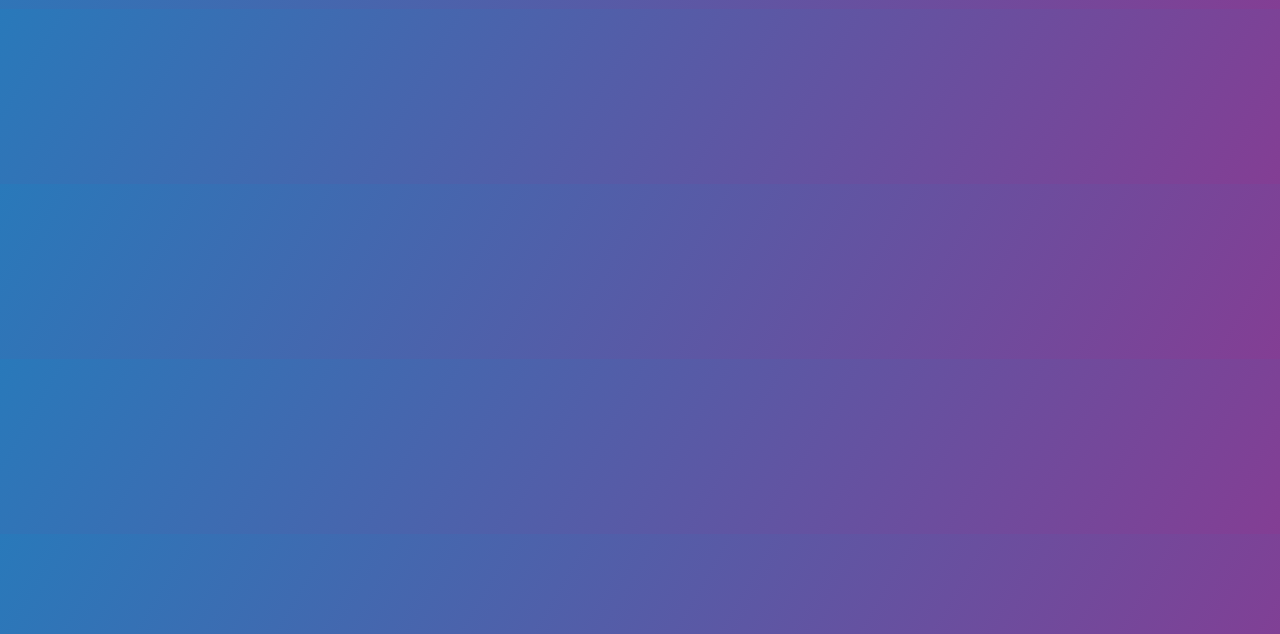
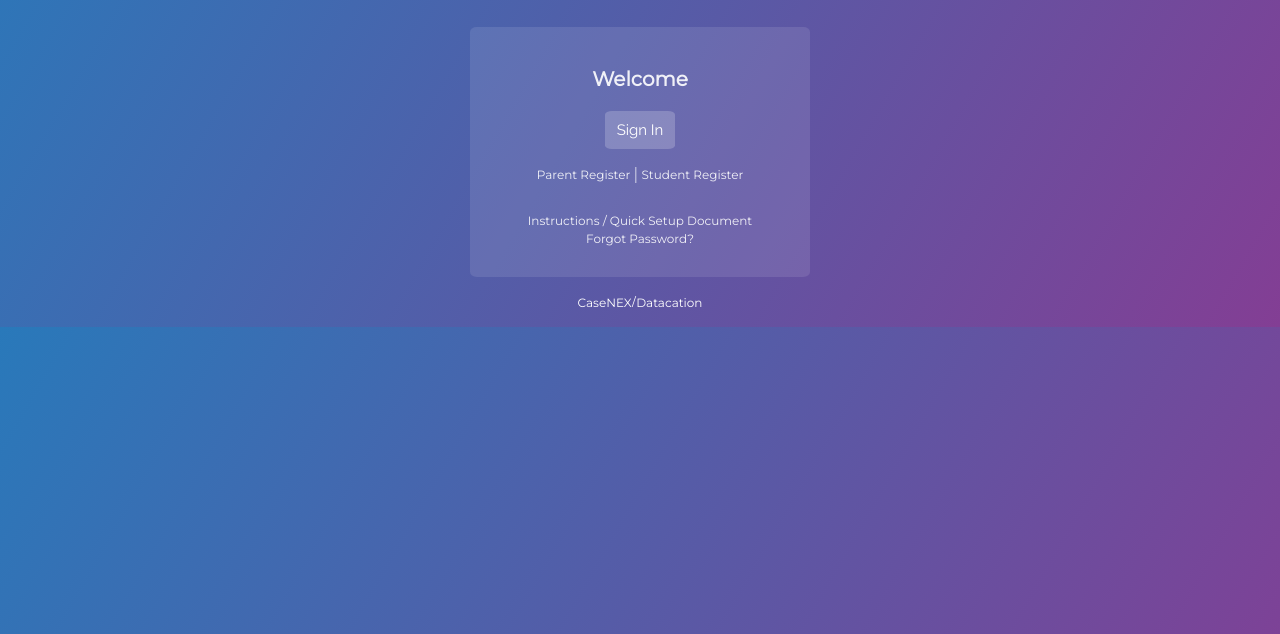
Before and after one commit to DavidZ1284/pupilpath-copycat-website, a plain HTML site: page index.html in a window 1280 px wide. Shown: the part 166-800 px from the top of the page. Drawn offline with Linux system fonts and the light colour scheme.

Commit message:
finish login box and links to smaller headings

```diff
--- a/index.html
+++ b/index.html
@@ -6,11 +6,25 @@
   <link rel="stylesheet" href="style.css" type="text/css">
   <link href="https://fonts.googleapis.com/css?family=Roboto&display=swap" rel="stylesheet">
   <link href="https://fonts.googleapis.com/css?family=Montserrat&display=swap" rel="stylesheet">
+  <link href="https://fonts.googleapis.com/css?family=Raleway&display=swap" rel="stylesheet">
   </head>
   <body>
 
     <h1 class = "text center">PupilPath</h1>
     <h2 class = "text center">By IO Education</h2>
 
+    <div style = "width: 240px" class = "login-box center lighter-text">
+      <h3 >Welcome</h3>
+      <a href = "https://auth.ioeducation.com/users/sign_in"> <button class = "sign-in-btn text">Sign In</button> </a>
+      <p> </p>
+      <p><a href = "https://pupilpath.skedula.com/Register/Parent/" class = "lighter-text" >Parent Register</a> | <a href = "https://pupilpath.skedula.com/Register/Student/" class = "lighter-text" >Student Register</a> </p>
+      <p class = "info-spacing"> </p>
+      <a href = "https://pupilpath.skedula.com/Guide.pdf" class = "lighter-text"> Instructions / Quick Setup Document</a>
+      <p class = "pass-spacing"> </p>
+      <a href = "https://pupilpath.skedula.com/Register/Forgot/" class = "lighter-text"> Forgot Password?</a>
+    </div>
+
+    <p class = "text center"><a href = "https://www.illuminateed.com/?io=1" class = "text">CaseNEX</a>/<a href = "https://www.illuminateed.com/?io=1" class = "text">Datacation</a>
+
   </body>
 </html>
--- a/style.css
+++ b/style.css
@@ -14,9 +14,17 @@ h2{
     font-size: 15px;
     font-weight: 100;
     margin-top: 0px;
+    margin-bottom: 30px;
     padding: 0px 50px 0px 265px;
 
 }
+
+h3{
+    font-family: Montserrat;
+    font-size: 20px;
+    font-weight: 900;
+}
+
 
 .center{
     text-align: center;
@@ -26,3 +34,48 @@ h2{
 .text{
     color: white;
 }
+
+.lighter-text{
+    color: rgba(255,255,255,0.9);
+}
+
+.login-box{
+    border:solid 0px rgba(255,255,255,0.1);
+    border-radius: 2%;
+    background-color: rgba(255,255,255,0.1);
+    margin: auto;
+    padding: 20px 50px 30px 50px;
+
+}
+
+.sign-in-btn{
+    font-family: Raleway;
+    font-size: 15px;
+    border: solid 0px rgba(255,255,255,0.2);
+    border-radius: 10%;
+    background-color: rgba(255,255,255,0.2);
+    padding: 10px 12px 10px 12px;
+}
+
+.sign-in-btn:hover{
+    background-color: rgba(255,255,255,0.3);
+}
+
+a{
+    font-family:Montserrat;
+    font-size:12px;
+    text-decoration: none;
+}
+
+a:hover{
+    text-decoration: underline;
+}
+
+.info-spacing{
+    margin-bottom: 28px;
+}
+
+.pass-spacing{
+    margin-top: 0px;
+    margin-bottom: 0px;
+}
```
